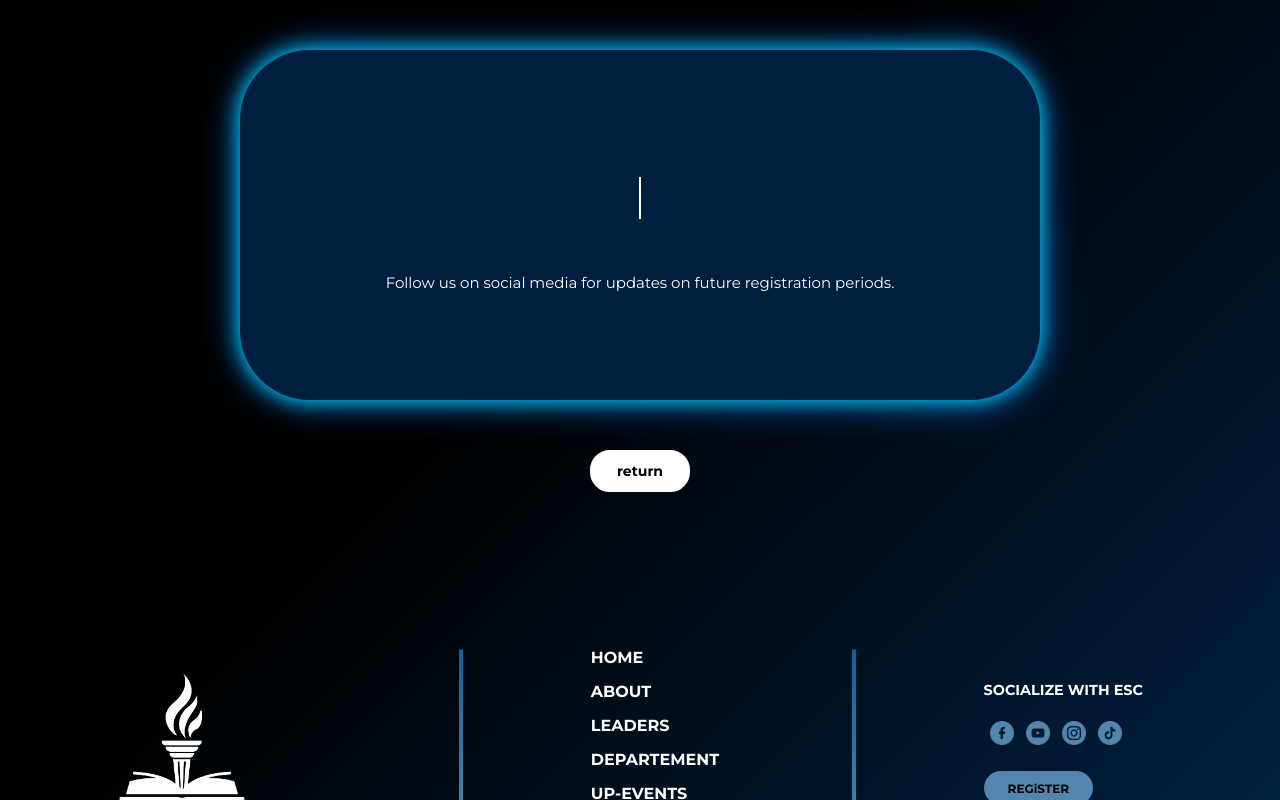
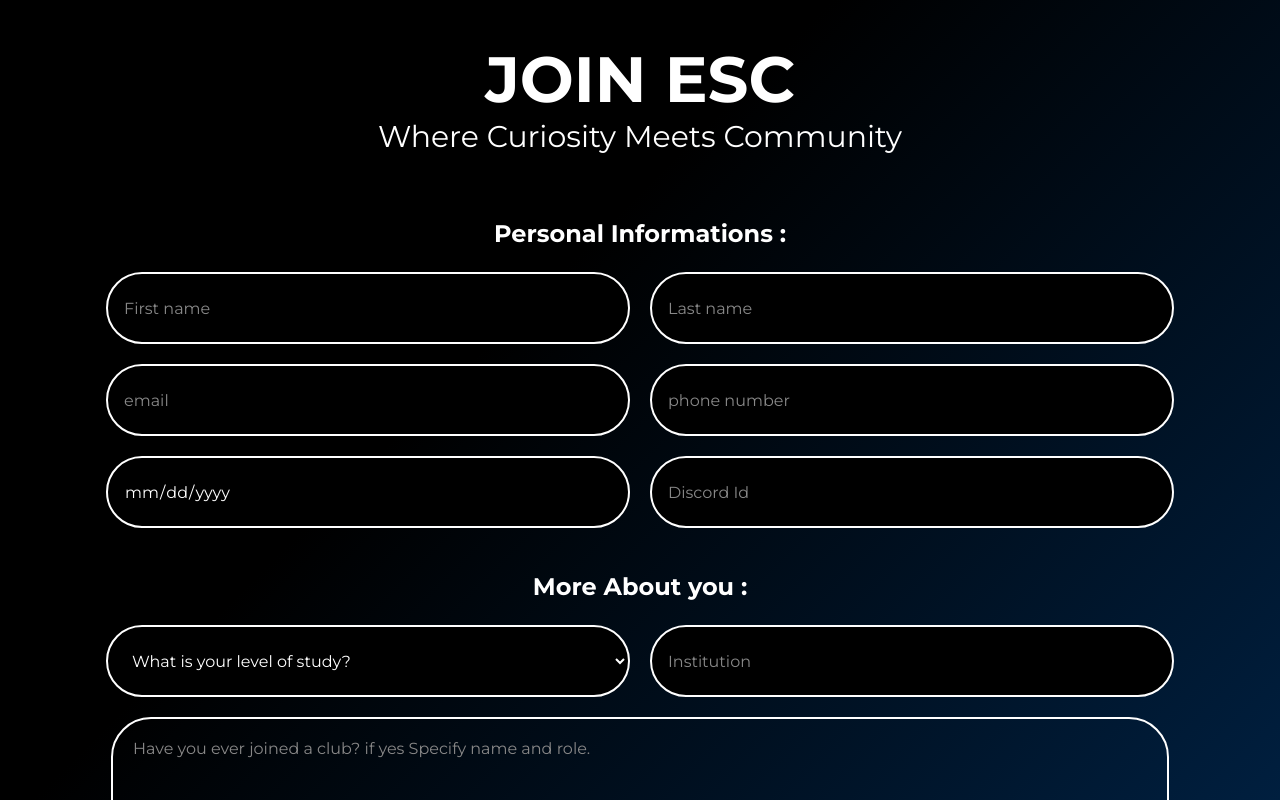
Before and after one commit to roudj245/register, a React (Create React App) app: page / in a window 1280 px wide. Built offline with nearby package versions, Linux system fonts and the light colour scheme.

Commit message:
lalallaal

```diff
--- a/src/App.js
+++ b/src/App.js
@@ -1,11 +1,12 @@
 
 import Footer from './footer1';
 import Closed from './closed';
+import Register from './register.js'
 
 function App() {
   return (
     <div className="App">
-      <Closed/>
+      <Register/>
       <Footer/>
 
     </div>
```
